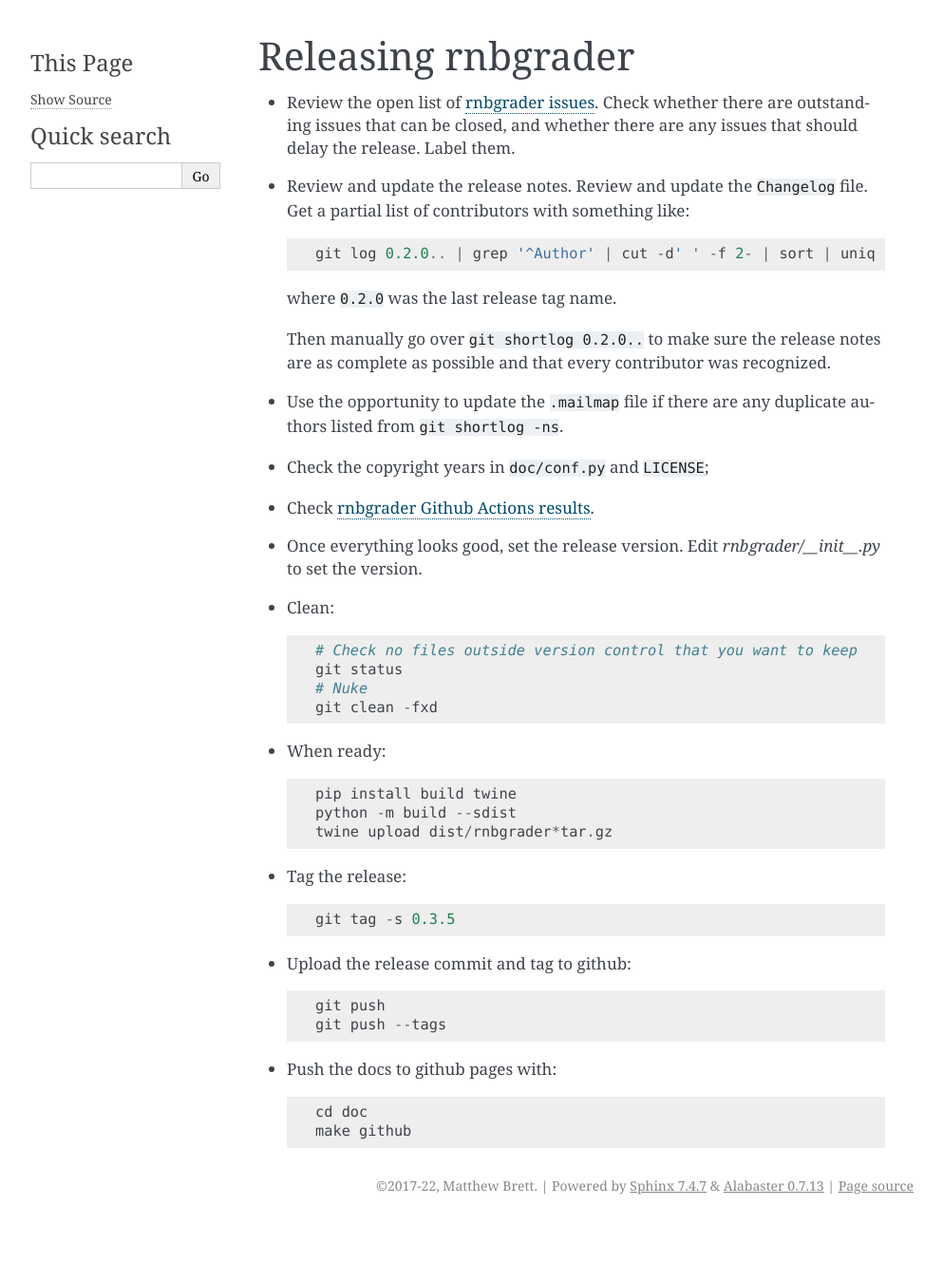
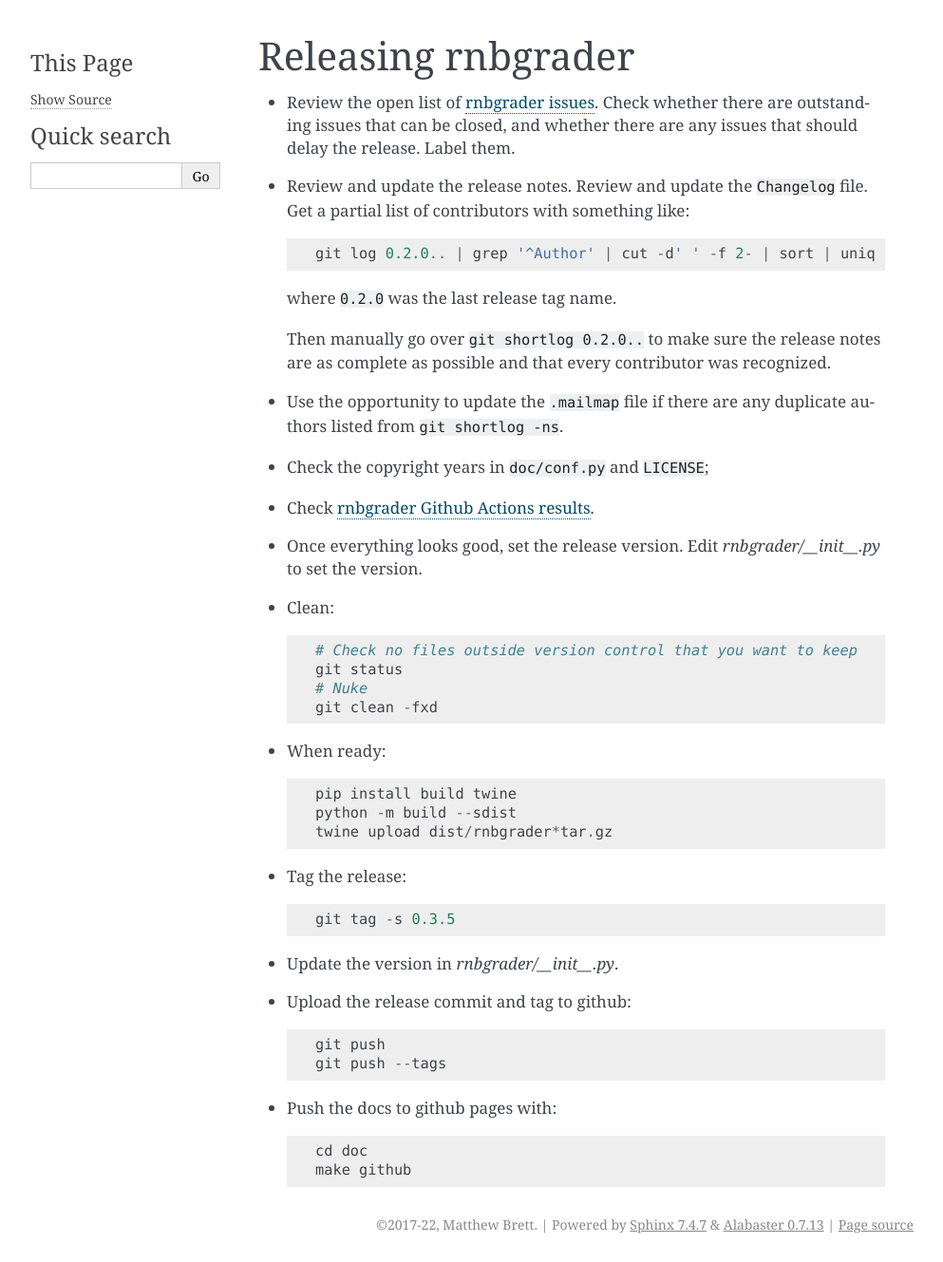
Before and after one commit to matthew-brett/rnbgrader, a Sphinx documentation site: the page built from doc/devel/make_release.rst, in a window 1280 px wide. Shown: the whole page at 95% size, without its empty margins (148-1141 px from the left). Built offline with Sphinx 7.4.7, drawn with Linux system fonts in a browser that asks for light colours; before the commit the page ends 1288 px from its top, so only the background shows below that.

Commit message:
Update release doc

```diff
--- a/doc/devel/make_release.rst
+++ b/doc/devel/make_release.rst
@@ -42,7 +42,9 @@
 
 * Tag the release::
 
-   git tag -s 0.3.5
+    git tag -s 0.3.5
+
+* Update the version in `rnbgrader/__init__.py`.
 
 * Upload the release commit and tag to github::
 
```
